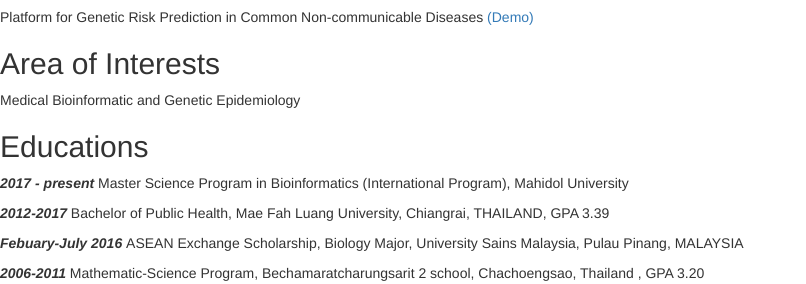
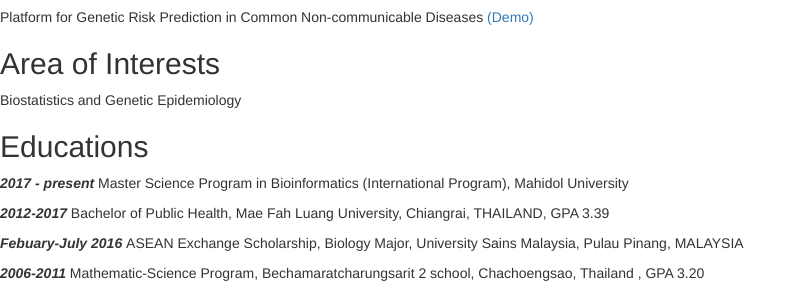
Before and after one commit to kittisaktaoma/yCV, a Jekyll site: the page built from _posts/2019-03-22-cv.md, in a window 1280 px wide. Shown: the part 139-423 px from the top of the page, without its empty margins (0-806 px from the left). Built offline with Jekyll 4.4.1, drawn with Linux system fonts in a browser that asks for light colours; nearby versions of some CDN libraries; our own code applies the rules of GitHub Pages for plain Markdown files.

Commit message:
testing CV

```diff
--- a/_posts/2019-03-22-cv.md
+++ b/_posts/2019-03-22-cv.md
@@ -5,7 +5,7 @@ Medical Bioinformatics Student, Mahidol University
 ## Projects
 Platform for Genetic Risk Prediction in Common Non-communicable Diseases [(Demo)](https://hub.docker.com/u/kittisak1803)
 ## Area of Interests
-Medical Bioinformatic and Genetic Epidemiology
+Biostatistics and Genetic Epidemiology
 ## Educations
 <strong><em>2017 - present</em></strong> Master Science Program in Bioinformatics (International Program), Mahidol University
 
```
